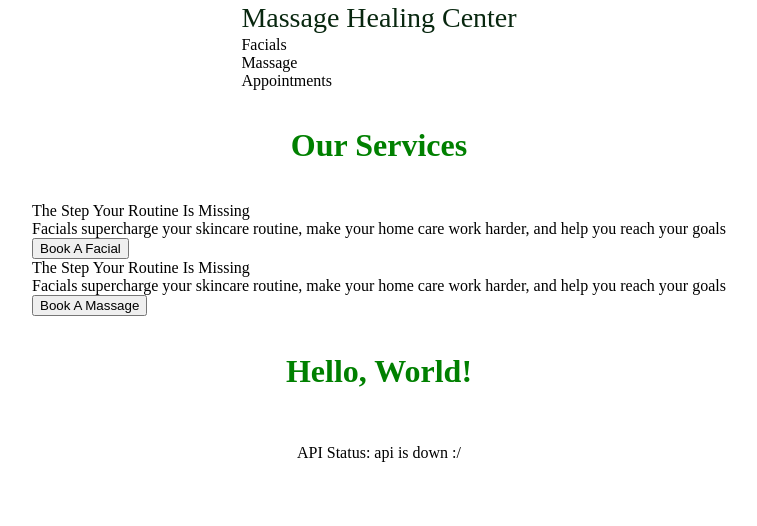
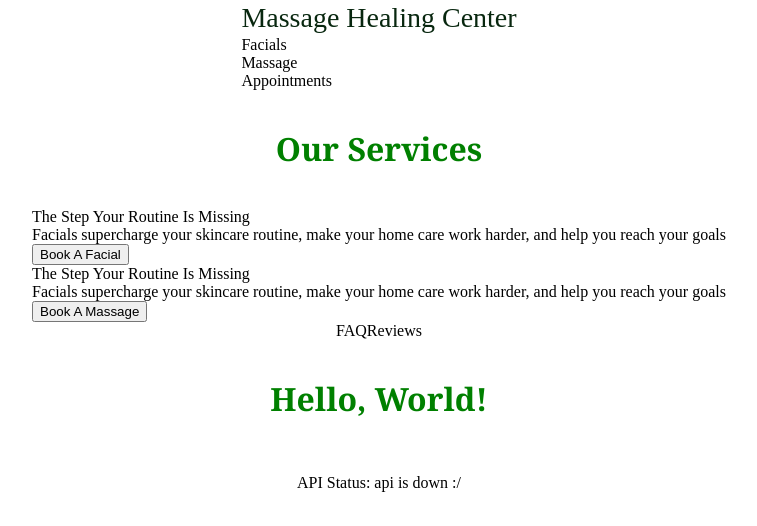
Before and after one commit to yeonjupark95/massage_healing_center, a React app: page / in a window 1280 px wide. Shown: the whole page, without its empty margins (261-1018 px from the left). Built offline with nearby package versions, Linux system fonts and the light colour scheme; no server answers.

Commit message:
imported fonts for css

```diff
--- a/src/components/App.js
+++ b/src/components/App.js
@@ -36,6 +36,8 @@ const App = () => {
           element={
             <>
               <Service />
+              <FAQ />
+              <Reviews />
             </>
           }
         />
--- a/src/style/Home.css
+++ b/src/style/Home.css
@@ -0,0 +1,5 @@
+/*
+font-family: "Vazirmatn", sans-serif; */
+h1 {
+  font-family: 'Noto Serif', serif;
+}
--- a/src/style/index.css
+++ b/src/style/index.css
@@ -1,4 +1,7 @@
 /* import fonts here */
+@import url("https://fonts.googleapis.com/css2?family=Noto+Serif:ital,wght@0,400;0,700;1,400;1,700&display=swap");
+
+@import url("https://fonts.googleapis.com/css2?family=Vazirmatn:wght@100;200;300;400&display=swap");
 
 * {
   box-sizing: border-box;
```
